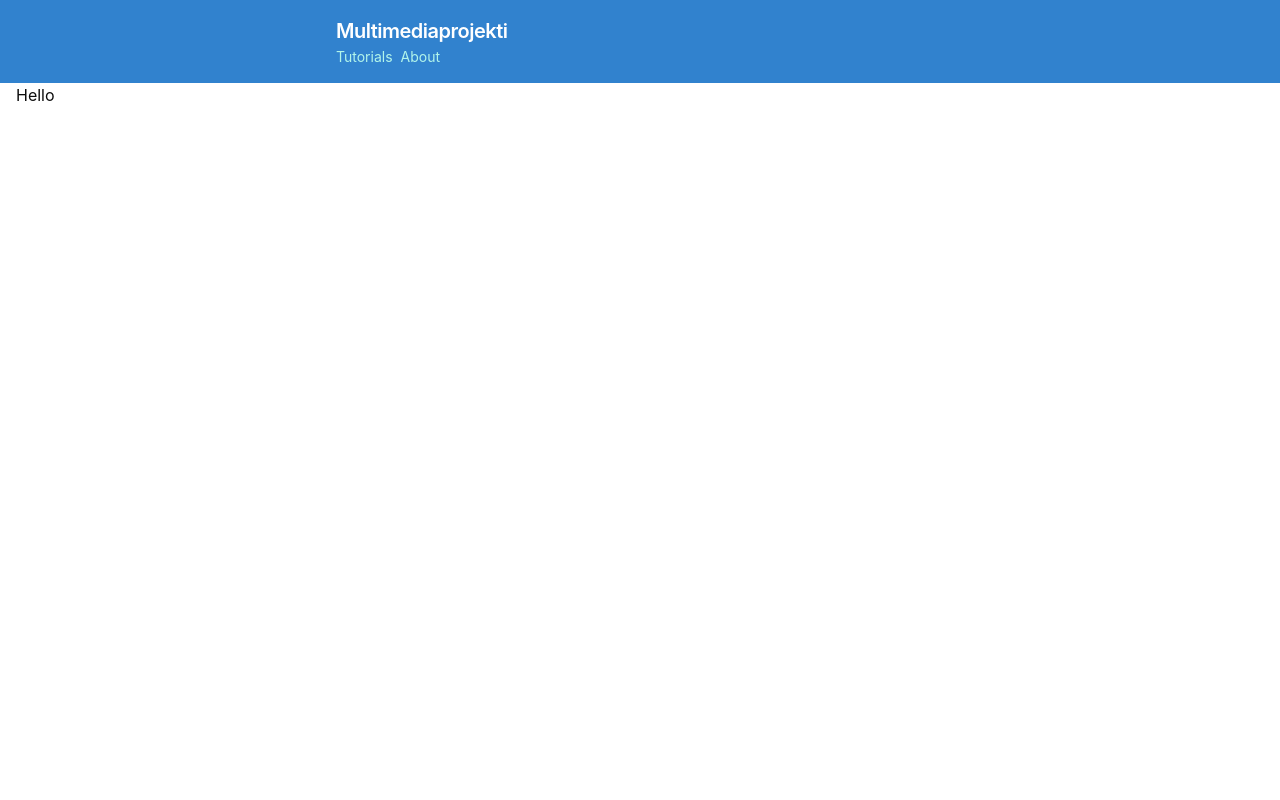
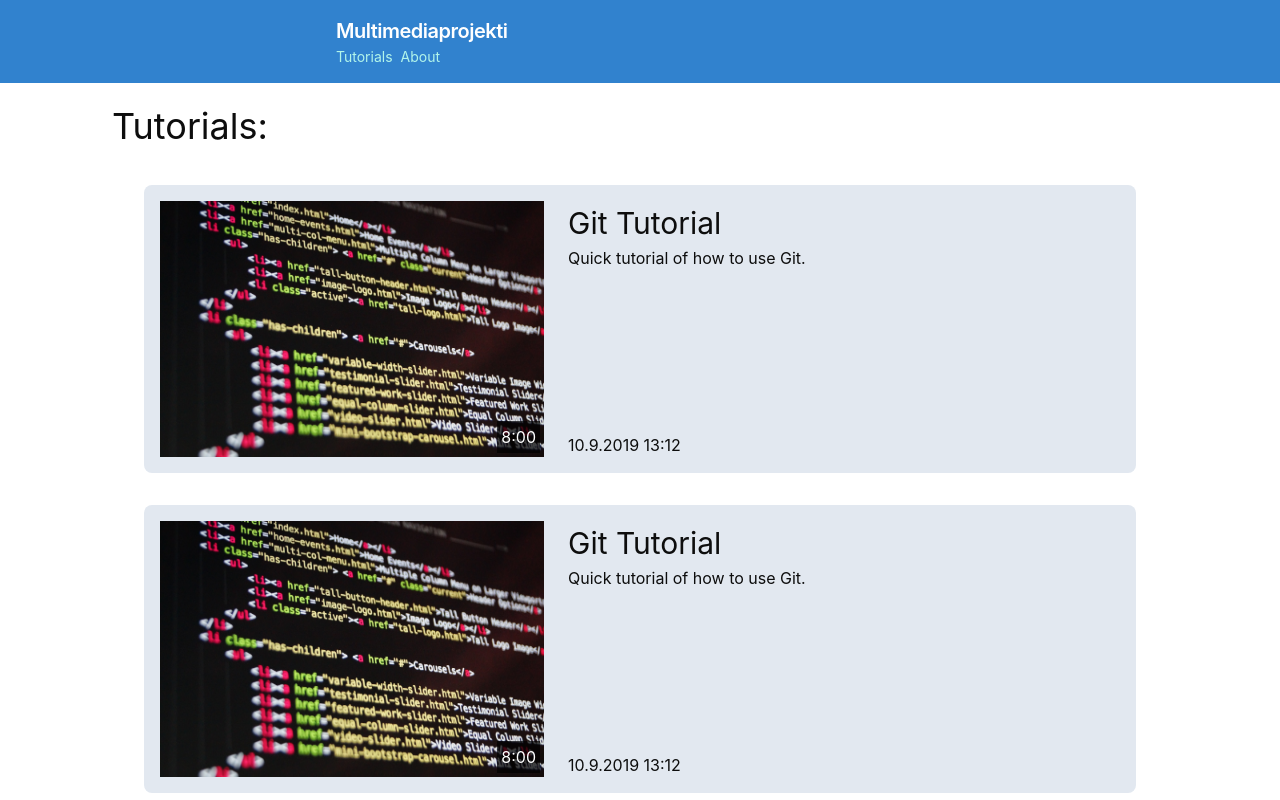
Before and after one commit to djozoku/multimediasitetemplate, a React app: page /tutorials in a window 1280 px wide. Shown: the top 800 px of the page. Built offline with nearby package versions, Linux system fonts and the light colour scheme.

Commit message:
wrote tutorial list page

```diff
--- a/src/pages/tutorials.tsx
+++ b/src/pages/tutorials.tsx
@@ -1,7 +1,47 @@
 import React from 'react';
+import CodeImg from '../assets/code.jpg';
+import Tutorial from '../components/Tutorial';
+
+const tutorials = [
+  {
+    img: CodeImg,
+    title: 'Git Tutorial',
+    description: 'Quick tutorial of how to use Git.',
+    date: '10.9.2019 13:12',
+    time: '8:00'
+  },
+  {
+    img: CodeImg,
+    title: 'Git Tutorial',
+    description: 'Quick tutorial of how to use Git.',
+    date: '10.9.2019 13:12',
+    time: '8:00'
+  },
+  {
+    img: CodeImg,
+    title: 'Git Tutorial',
+    description: 'Quick tutorial of how to use Git.',
+    date: '10.9.2019 13:12',
+    time: '8:00'
+  },
+  {
+    img: CodeImg,
+    title: 'Git Tutorial',
+    description: 'Quick tutorial of how to use Git.',
+    date: '10.9.2019 13:12',
+    time: '8:00'
+  }
+];
 
 const TutorialsPage = () => {
-  return <>Hello</>;
+  return (
+    <>
+      <h2 className="text-4xl my-4 mx-24">Tutorials:</h2>
+      {tutorials.map(tutorial => (
+        <Tutorial {...tutorial} />
+      ))}
+    </>
+  );
 };
 
 export default TutorialsPage;
```
